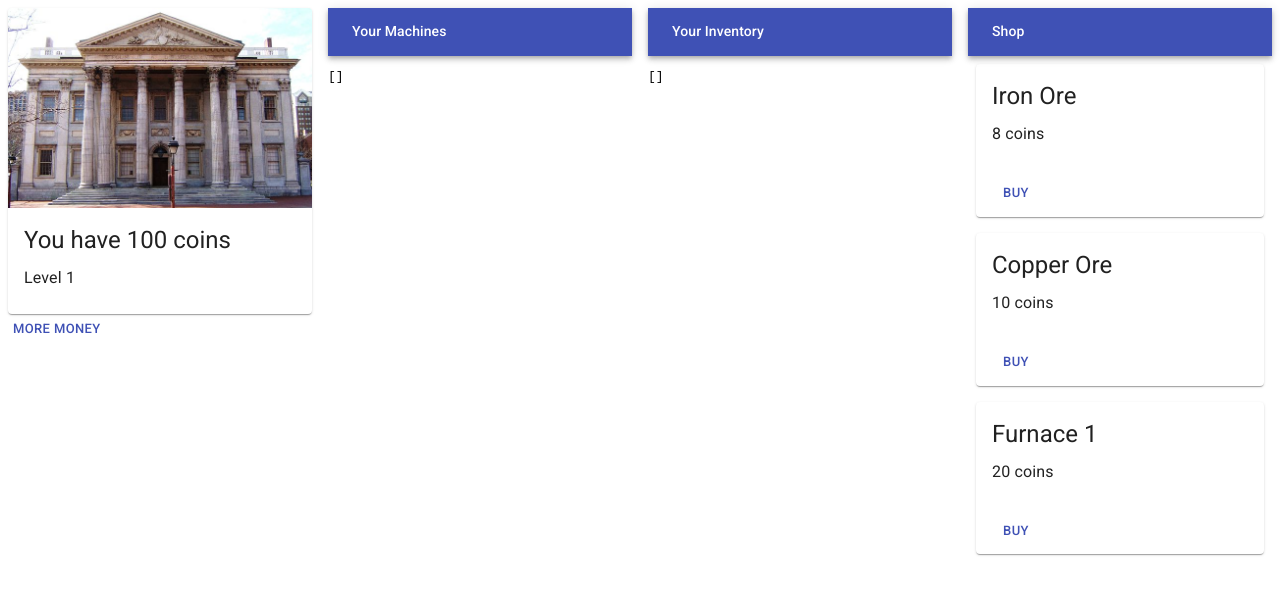
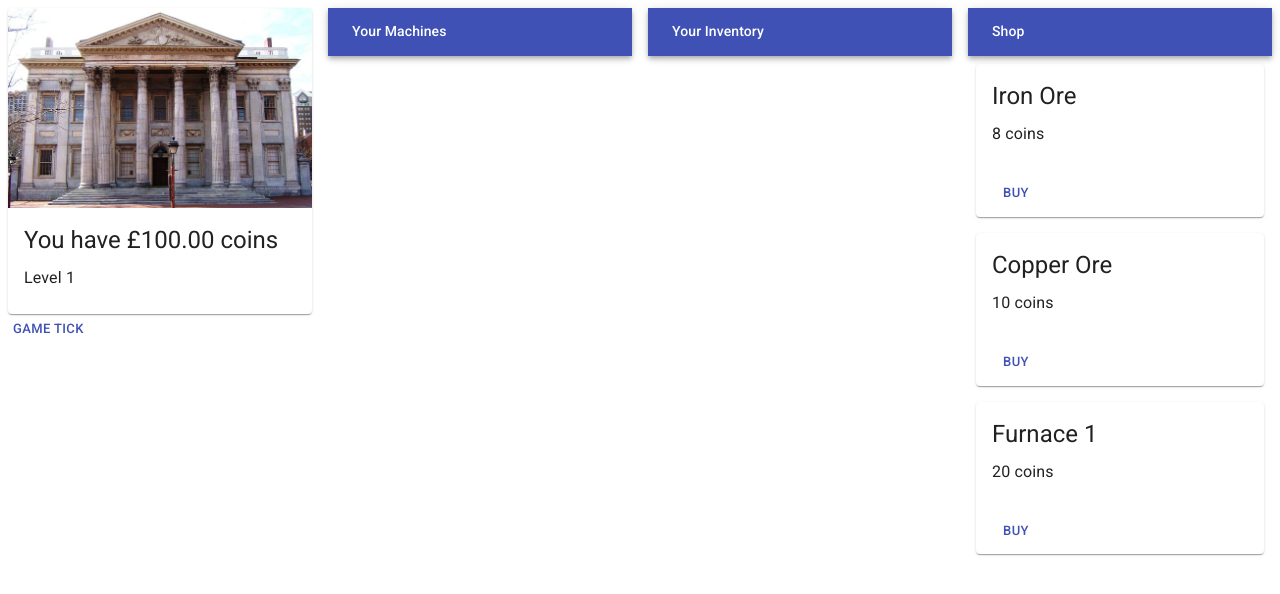
Before and after one commit to tackley/money, a React (Create React App) app: page / in a window 1280 px wide. Shown: the top 594 px of the page. Built offline with nearby package versions, Linux system fonts and the light colour scheme.

Commit message:
Basic Game tick

```diff
--- a/src/board/actions.ts
+++ b/src/board/actions.ts
@@ -1,11 +1,11 @@
 import { Board } from ".";
 import { BaseItem, isMachine } from "../economy/items";
 import produce from "immer";
+import { bank } from "../economy/bank";
 
-export function buyItem(
-  item: BaseItem,
-  quantity: number
-): (b: Readonly<Board>) => Board {
+export type BoardAction = (b: Readonly<Board>) => Board;
+
+export function buyItem(item: BaseItem, quantity: number): BoardAction {
   return produce((draft: Board) => {
     const value = item.price.buy * quantity;
     draft.money -= value;
@@ -26,8 +26,14 @@ export function buyItem(
   });
 }
 
-export function addMoreMoney(amount: number): (b: Board) => Board {
+export function addMoreMoney(amount: number): BoardAction {
   return produce((draft: Board) => {
     draft.money += amount;
   });
 }
+
+export function gameTick(): BoardAction {
+  return produce((draft: Board) => {
+    draft.money += draft.money * bank.interestRatePerTick;
+  });
+}
--- a/src/board/index.ts
+++ b/src/board/index.ts
@@ -28,5 +28,3 @@ export function createNewBoard(): Board {
     machines: []
   };
 }
-
-export type BoardAction = (b: Board) => Board;
--- a/src/components/BankDisplay.tsx
+++ b/src/components/BankDisplay.tsx
@@ -23,7 +23,12 @@ export const BankDisplay: React.FC<{ balance: number; level: number }> = ({
         />
         <CardContent>
           <Typography gutterBottom variant="h5" component="h2">
-            You have {balance} coins
+            You have{" "}
+            {balance.toLocaleString("en-GB", {
+              style: "currency",
+              currency: "GBP"
+            })}{" "}
+            coins
           </Typography>
           <Typography gutterBottom variant="subtitle1">
             Level {level}
--- a/src/components/BoardDisplay.tsx
+++ b/src/components/BoardDisplay.tsx
@@ -1,9 +1,11 @@
 import React, { Dispatch } from "react";
-import { Board, BoardAction } from "../board";
+import { Board } from "../board";
 import { Grid, Toolbar, Typography, AppBar, Button } from "@material-ui/core";
 import { BankDisplay } from "./BankDisplay";
 import { ShopDisplay } from "./ShopDisplay";
-import { addMoreMoney } from "../board/actions";
+import { InventoryDisplay } from "./InventoryDisplay";
+import { MachineDisplay } from "./MachineDisplay";
+import { BoardAction, gameTick } from "../board/actions";
 
 interface BoardDisplayProps {
   board: Board;
@@ -15,7 +17,7 @@ export const BoardDisplay: React.FC<BoardDisplayProps> = ({
   applyAction
 }) => {
   const moreMoney = () => {
-    applyAction(addMoreMoney(10));
+    applyAction(gameTick());
   };
   return (
     <Grid container spacing={2}>
@@ -23,7 +25,7 @@ export const BoardDisplay: React.FC<BoardDisplayProps> = ({
         <BankDisplay balance={board.money} level={board.level} />
 
         <Button size="small" color="primary" onClick={moreMoney}>
-          More Money
+          Game Tick
         </Button>
       </Grid>
       <Grid item xs={3}>
@@ -32,7 +34,7 @@ export const BoardDisplay: React.FC<BoardDisplayProps> = ({
             <Typography variant="subtitle2">Your Machines</Typography>
           </Toolbar>
         </AppBar>
-        <pre>{JSON.stringify(board.machines, null, 2)}</pre>
+        <MachineDisplay board={board} applyAction={applyAction} />
       </Grid>
       <Grid item xs={3}>
         <AppBar position="relative">
@@ -40,7 +42,8 @@ export const BoardDisplay: React.FC<BoardDisplayProps> = ({
             <Typography variant="subtitle2">Your Inventory</Typography>
           </Toolbar>
         </AppBar>
-        <pre>{JSON.stringify(board.inventory, null, 2)}</pre>
+
+        <InventoryDisplay board={board} applyAction={applyAction} />
       </Grid>
       <Grid item xs={3}>
         <AppBar position="relative">
--- /dev/null
+++ b/src/components/InventoryDisplay.tsx
@@ -0,0 +1,19 @@
+import React, { Dispatch } from "react";
+import { Board } from "../board";
+import { List, ListItem, ListItemText } from "@material-ui/core";
+import { BoardAction } from "../board/actions";
+
+interface Props {
+  board: Pick<Board, "inventory">;
+  applyAction: Dispatch<BoardAction>;
+}
+
+export const InventoryDisplay: React.FC<Props> = ({ board, applyAction }) => (
+  <List>
+    {board.inventory.map(i => (
+      <ListItem key={i.item.name} button>
+        <ListItemText primary={`${i.quantity} ${i.item.name}`} />
+      </ListItem>
+    ))}
+  </List>
+);
--- /dev/null
+++ b/src/components/MachineDisplay.tsx
@@ -0,0 +1,22 @@
+import React, { Dispatch } from "react";
+import { Board } from "../board";
+import { List, ListItem, ListItemText } from "@material-ui/core";
+import { BoardAction } from "../board/actions";
+
+interface Props {
+  board: Pick<Board, "machines">;
+  applyAction: Dispatch<BoardAction>;
+}
+
+export const MachineDisplay: React.FC<Props> = ({ board, applyAction }) => (
+  <List>
+    {board.machines.map((m, idx) => {
+      const recipe = m.currentRecipe?.name ?? "idle";
+      return (
+        <ListItem key={idx} button>
+          <ListItemText primary={`${m.machine.name}`} secondary={recipe} />
+        </ListItem>
+      );
+    })}
+  </List>
+);
--- a/src/components/ShopDisplay.tsx
+++ b/src/components/ShopDisplay.tsx
@@ -1,5 +1,5 @@
 import React, { Dispatch } from "react";
-import { Board, BoardAction } from "../board";
+import { Board } from "../board";
 import { getShopContentsForLevel, BaseItem } from "../economy/items";
 import {
   Card,
@@ -10,7 +10,7 @@ import {
   Button,
   Box
 } from "@material-ui/core";
-import { buyItem } from "../board/actions";
+import { buyItem, BoardAction } from "../board/actions";
 
 interface Props {
   board: Pick<Board, "money" | "level">;
--- a/src/economy/bank.ts
+++ b/src/economy/bank.ts
@@ -1,5 +1,3 @@
-
-
 export const bank = {
-    interestRatePerSecond: 0.001
-}
+  interestRatePerTick: 0.001
+};
```
